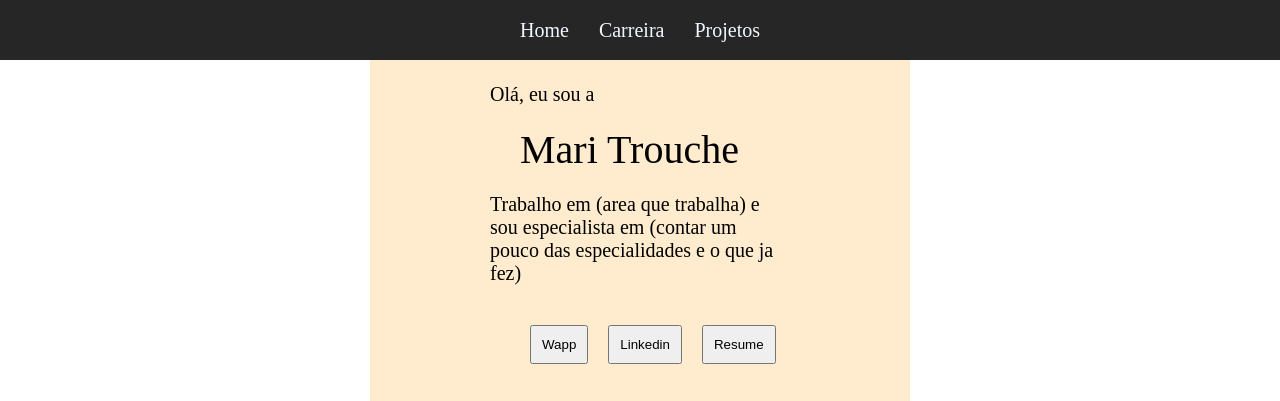
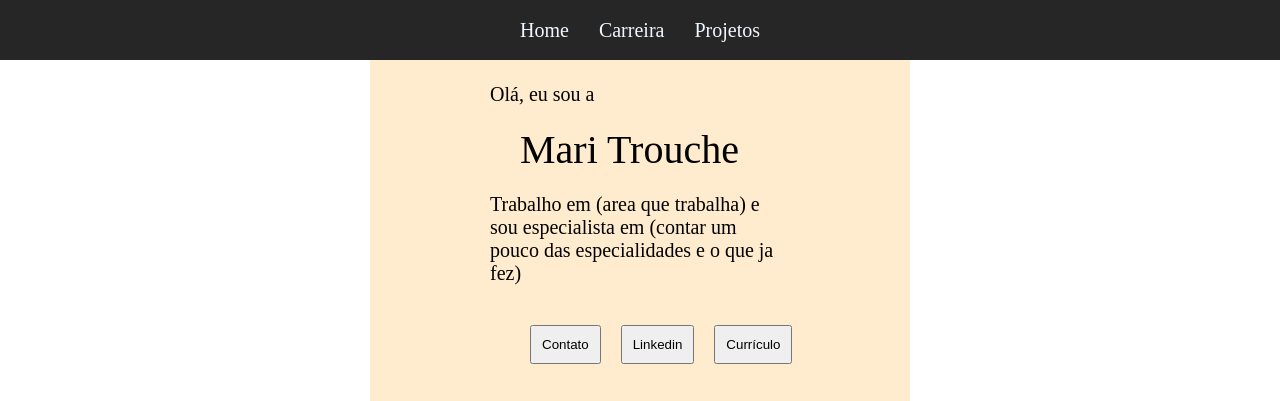
Before and after one commit to paulovarrone/maritrouche, a plain HTML site: page index.html in a window 1280 px wide. Shown: the top 401 px of the page. Drawn offline with Linux system fonts and the light colour scheme; grey boxes are pictures that could not be loaded.

Commit message:
button names

```diff
--- a/index.html
+++ b/index.html
@@ -29,9 +29,9 @@
                     <p id="nome">Mari Trouche</p>
                     <p id="secondText">Trabalho em (area que trabalha) e sou especialista em (contar um pouco das especialidades e o que ja fez)</p>
                     <div id="socialMidia">
-                        <button id="wpp">Wapp</button>
+                        <button id="wpp">Contato</button>
                         <button id="linkedin">Linkedin</button>
-                        <button id="resume">Resume</button>
+                        <button id="resume">Currículo</button>
                     </div>
                 </div>
 
```
